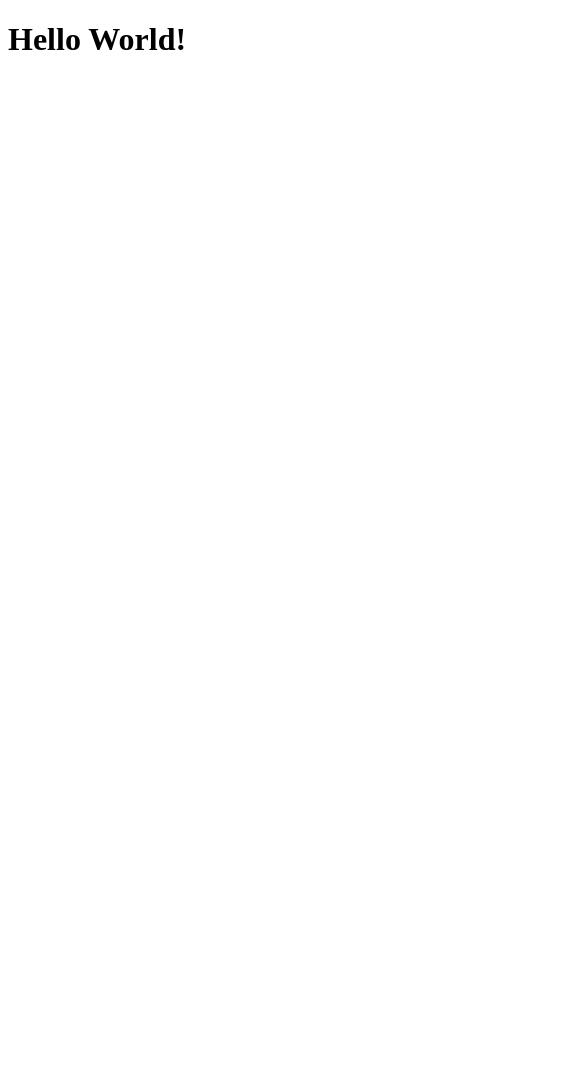
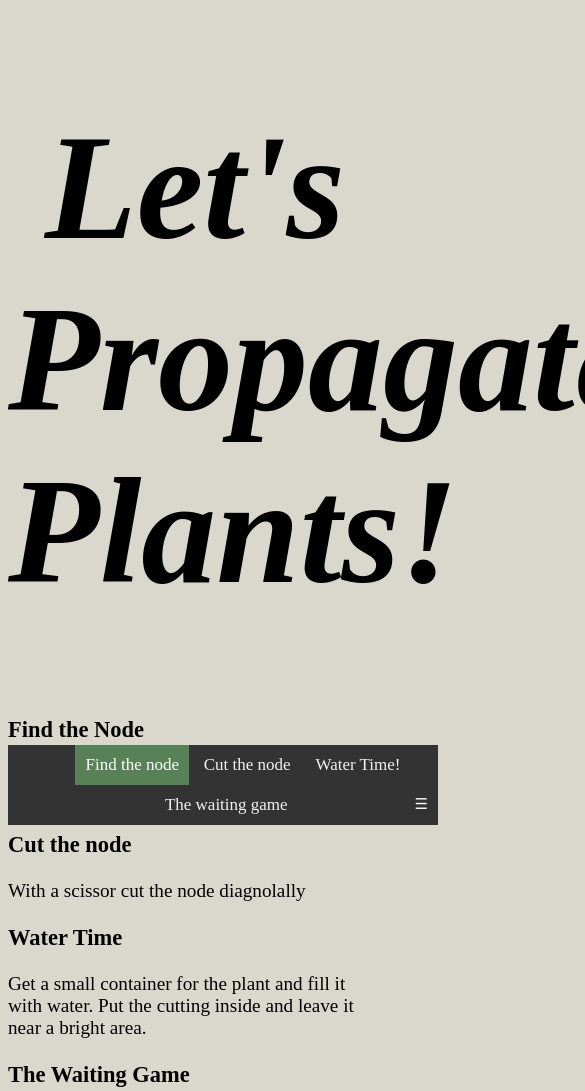
Before and after one commit to rantunish20/rantunish20.github.io, a plain HTML site: page index.html in a window 390 px wide. Shown: the top 1091 px of the page, 585 px wide, since content can reach past the window. Before the commit the page ends 844 px from the top, so only its background shows below. Drawn offline with Linux system fonts and the light colour scheme.

```diff
--- a/index.html
+++ b/index.html
@@ -1,10 +1,28 @@
 <!DOCTYPE html>
 <html lang="en">
   <head>
-      <link href="main.css">
+    <link rel="stylesheet" type="text/css" href="main.css">
+    <script src="index.js"></script>
     <title>Ro's Website</title>
   </head>
+<div>
   <body>
-    <h1>Hello World!</h1>
+    <h1>Let's Propagate Plants!</h1>
+    <h3>Find the Node</h3>
+    <p>Pick the plant you want to propagate and find the node.</p>
+    <h3>Cut the node</h3>
+    <p>With a scissor cut the node diagnolally</p>
+    <h3>Water Time</h3>
+    <p>Get a small container for the plant and fill it with water. Put the cutting inside and leave it near a bright area.</p>
+    <h3>The Waiting Game</h3>
+    <p>Now we wait for roots to grow. Once we have roots, it can be potted.</p>
   </body>
+  <ul class="mysteps" id="steps">
+    <li><a  href="1. Find the node" class="active">Find the node</a></li>
+    <li><a  href="2. Cut the node">Cut the node</a></li>
+    <li><a  href="3. Water Time!">Water Time!</a></li>
+    <li><a  href="4. The waiting game">The waiting game</a></li>
+    <li><a  href="javascript:void(0);" style="font-size:15px;" class="icon" onclick="myFunction()">&#9776;</a></li>
+    </ul>
+</div>
 </html>
--- a/index.js
+++ b/index.js
@@ -0,0 +1,8 @@
+function myFunction() {
+    var x = document.getElementById("myNavbar");
+    if (x.className === "navbar") {
+      x.className += " responsive";
+    } else {
+      x.className = "navbar";
+    }
+  }
--- a/main.css
+++ b/main.css
@@ -1,6 +1,74 @@
+html{
+    background-color:#DAD7CD;
+    background-size: cover;
+}
 div {
     font-size: larger;
+
 }
 h1 {
-    font-style: italic;
+    text-align: center;
+    font-style: oblique;
+    font-size: 150px;
+    color: black;
 }
+.mysteps {
+    overflow: hidden;
+    background-color: #333;
+    position: absolute;
+    bottom: 0;
+    width: 100%;
+    float: none;
+    bottom: 50;
+    text-align: center;
+  }
+  .mysteps li{
+      display: inline;
+  }
+
+  .mysteps a {
+    display: block;
+    color: #f2f2f2;
+    text-align: center;
+    padding: 14px 16px;
+    text-decoration: none;
+    font-size: 17px;
+    display: inline-block;
+    padding: 10px;
+  }
+
+  .mysteps a:hover {
+    background-color: #ddd;
+    color: black;
+  }
+
+  .mysteps a.active {
+    background-color: #588157;
+    color: white;
+  }
+
+  .mysteps .icon {
+    display: none;
+  }
+
+  @media screen and (max-width: 600px) {
+    .mysteps a:not(:first-child) {display: none;}
+    .mysteps a.icon {
+      float: right;
+      display: block;
+    }
+  }
+
+  @media screen and (max-width: 600px) {
+    .mysteps.responsive .icon {
+      position: absolute;
+      right: 0;
+      bottom:0;
+    }
+    .mysteps.responsive a {
+      float: none;
+      display: block;
+      text-align: left;
+    }
+
+  }
```
Also changed, not shown: cutnode.jpg (added), mainplant.jpg (added), node.png (added), plant2.jpg (added), pothoswater.jpg (added), roots.jpg (added).
